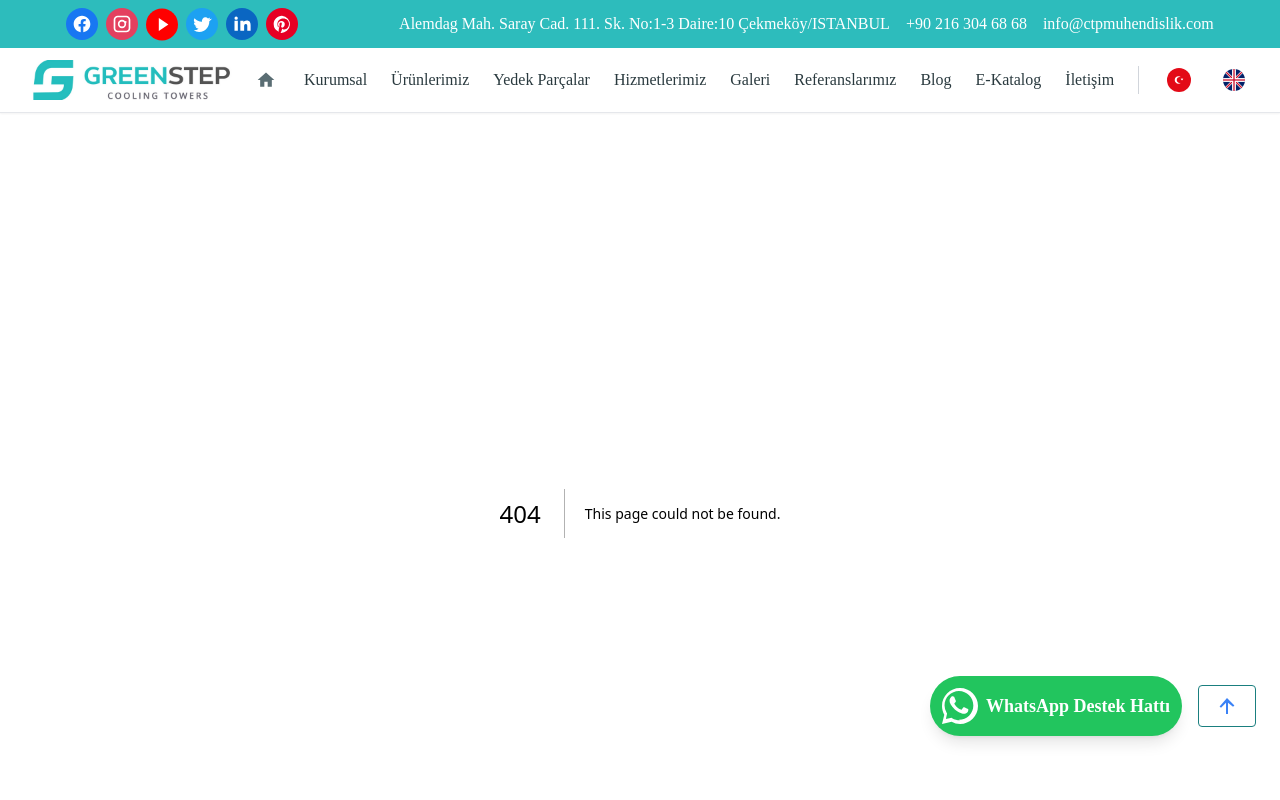
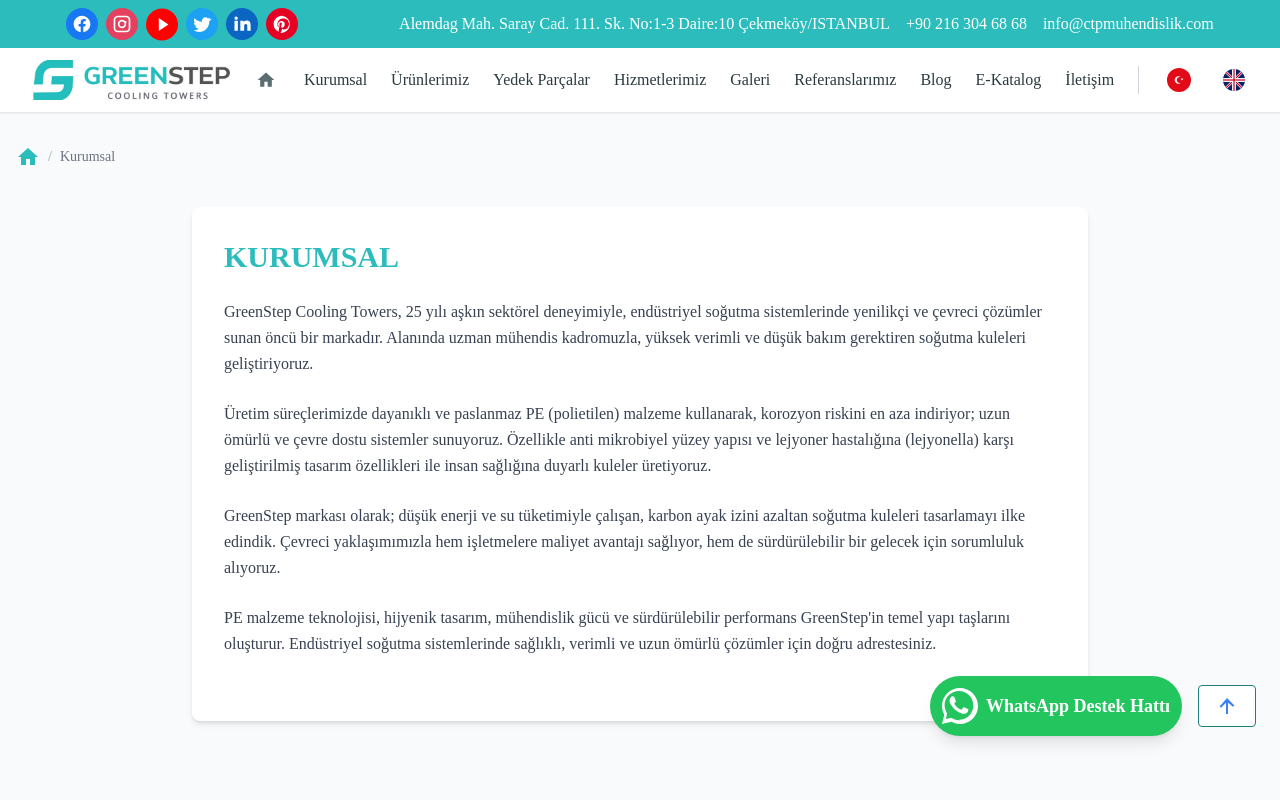
Before and after one commit to sambasoftwareuk/greenstep, a Next.js app: page /kurumsal in a window 1280 px wide. Before the commit this address had no page. Shown: the top 800 px of the page. Built offline with nearby package versions, Linux system fonts and the light colour scheme.

Commit message:
create aboutuspage

```diff
--- /dev/null
+++ b/app/kurumsal/page.jsx
@@ -0,0 +1,59 @@
+"use client";
+
+import React from "react";
+import { Header1 } from "../_atoms/Headers";
+import Breadcrumb from "../_molecules/breadCrumb";
+
+const Kurumsal = () => {
+  return (
+    <div className="min-h-screen bg-gray-50">
+      <div className="container mx-auto px-4 py-8">
+        <Breadcrumb />
+
+        <div className="mt-8">
+          <div className="max-w-4xl mx-auto">
+            <div className="bg-white rounded-lg shadow-md p-8">
+              <Header1 className="text-primary mb-6">KURUMSAL</Header1>
+
+              <div className="prose max-w-none">
+                <p className="text-gray-700 leading-relaxed mb-6">
+                  GreenStep Cooling Towers, 25 yılı aşkın sektörel deneyimiyle,
+                  endüstriyel soğutma sistemlerinde yenilikçi ve çevreci
+                  çözümler sunan öncü bir markadır. Alanında uzman mühendis
+                  kadromuzla, yüksek verimli ve düşük bakım gerektiren soğutma
+                  kuleleri geliştiriyoruz.
+                </p>
+
+                <p className="text-gray-700 leading-relaxed mb-6">
+                  Üretim süreçlerimizde dayanıklı ve paslanmaz PE (polietilen)
+                  malzeme kullanarak, korozyon riskini en aza indiriyor; uzun
+                  ömürlü ve çevre dostu sistemler sunuyoruz. Özellikle anti
+                  mikrobiyel yüzey yapısı ve lejyoner hastalığına (lejyonella)
+                  karşı geliştirilmiş tasarım özellikleri ile insan sağlığına
+                  duyarlı kuleler üretiyoruz.
+                </p>
+
+                <p className="text-gray-700 leading-relaxed mb-6">
+                  GreenStep markası olarak; düşük enerji ve su tüketimiyle
+                  çalışan, karbon ayak izini azaltan soğutma kuleleri
+                  tasarlamayı ilke edindik. Çevreci yaklaşımımızla hem
+                  işletmelere maliyet avantajı sağlıyor, hem de sürdürülebilir
+                  bir gelecek için sorumluluk alıyoruz.
+                </p>
+
+                <p className="text-gray-700 leading-relaxed mb-8">
+                  PE malzeme teknolojisi, hijyenik tasarım, mühendislik gücü ve
+                  sürdürülebilir performans GreenStep'in temel yapı taşlarını
+                  oluşturur. Endüstriyel soğutma sistemlerinde sağlıklı, verimli
+                  ve uzun ömürlü çözümler için doğru adrestesiniz.
+                </p>
+              </div>
+            </div>
+          </div>
+        </div>
+      </div>
+    </div>
+  );
+};
+
+export default Kurumsal;
```
